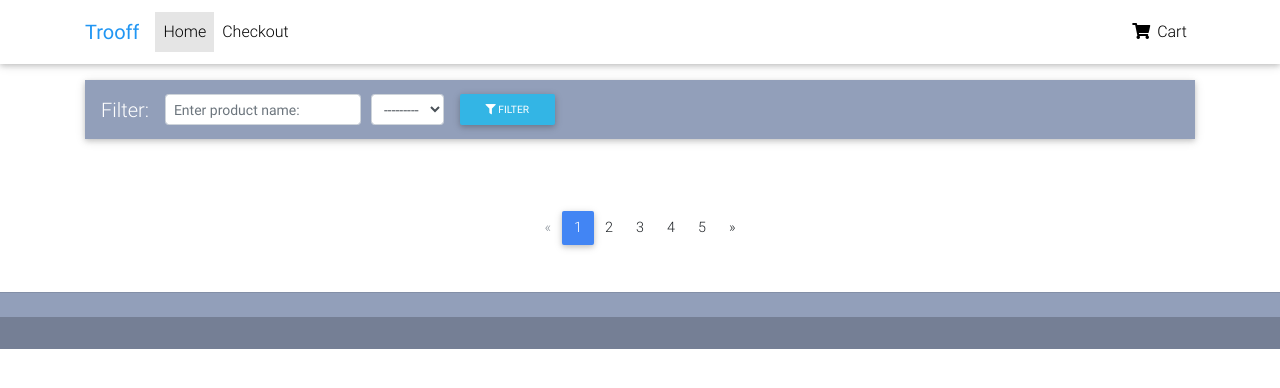
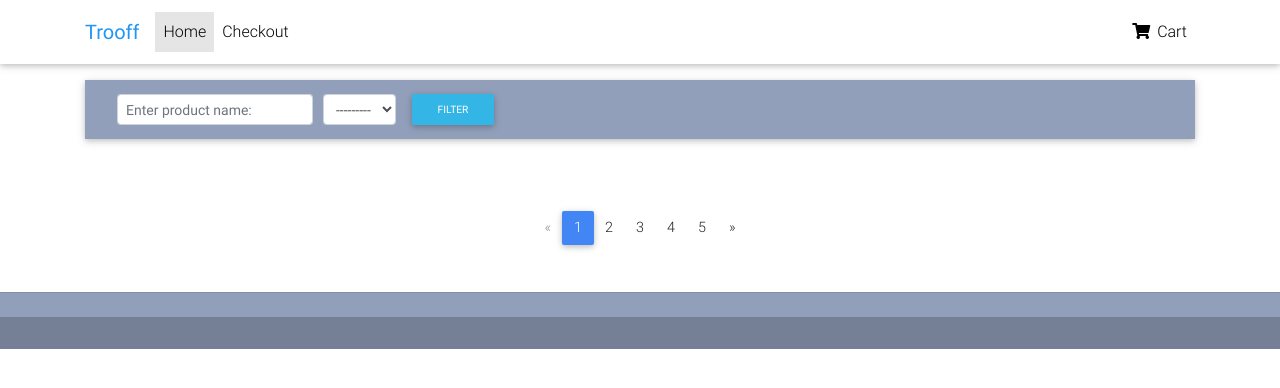
Before and after one commit to jpkim921/store, a Django app: page / in a window 1280 px wide. Shown: the top 388 px of the page. Run offline with Django 3.2, Linux system fonts and the light colour scheme; data that the repository does not hold is empty; some libraries are stand-ins or nearby versions.

Commit message:
change filter icon

```diff
--- a/templates/home-page.html
+++ b/templates/home-page.html
@@ -8,7 +8,7 @@
       class="navbar navbar-expand-lg navbar-dark mdb-color lighten-3 mt-3 mb-5"
     >
       <!-- Navbar brand -->
-      <span class="navbar-brand">Filter:</span>
+      <span class="navbar-brand"></span>
 
       <!-- Collapse button -->
       <button
@@ -20,7 +20,7 @@
         aria-expanded="false"
         aria-label="Toggle navigation"
       >
-        <span class="navbar-toggler-icon"></span>
+        <i class="fas fa-filter"></i></span>
       </button>
 
       <!-- Collapsible content -->
@@ -33,7 +33,6 @@
 
             <div class="col">
               <button class="btn btn-info btn-sm" type="submit">
-                <i class="fas fa-filter"></i>
                 <span class="d-none d-sm-inline-block"> Filter </span>
               </button>
             </div>
```
